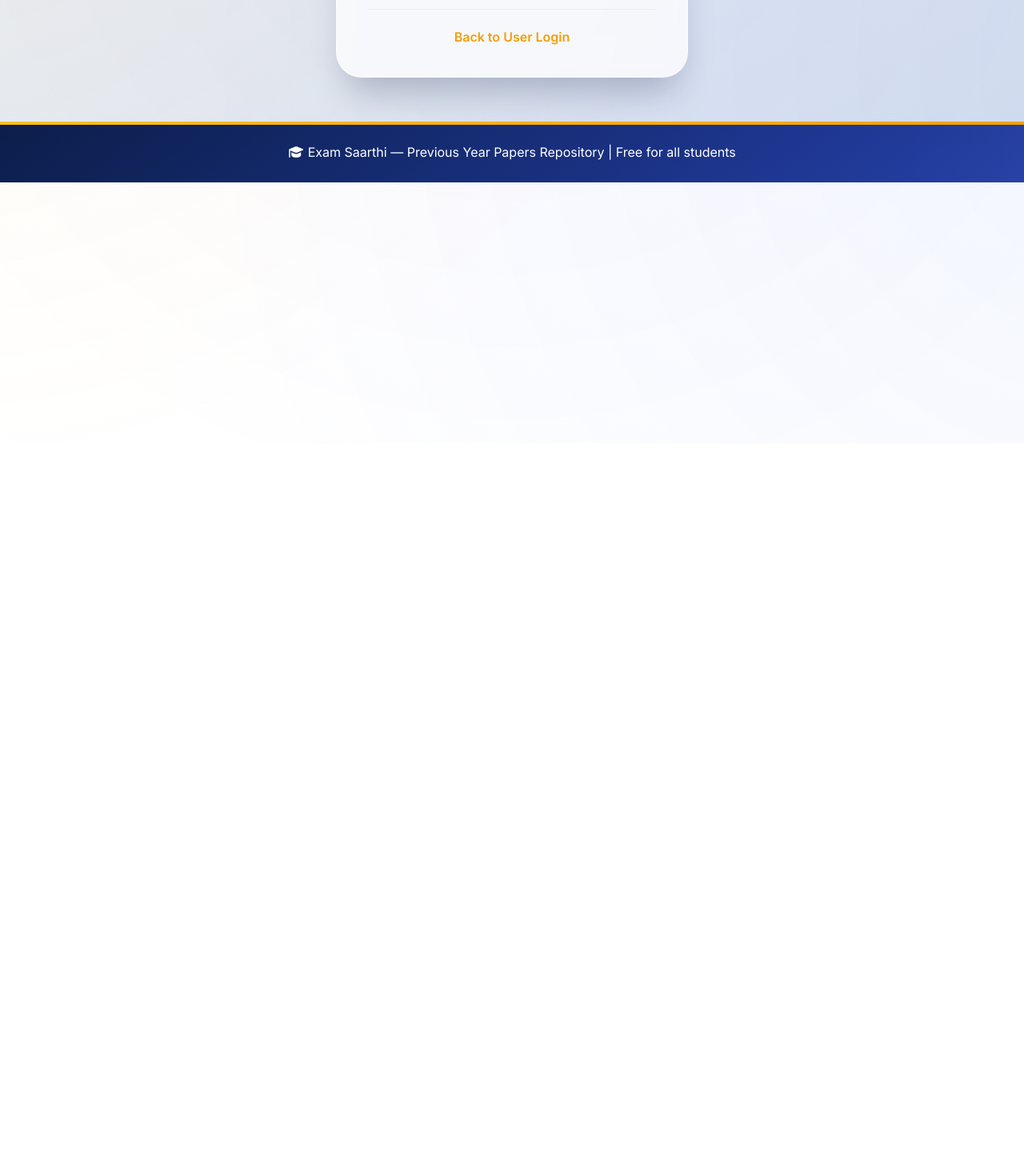
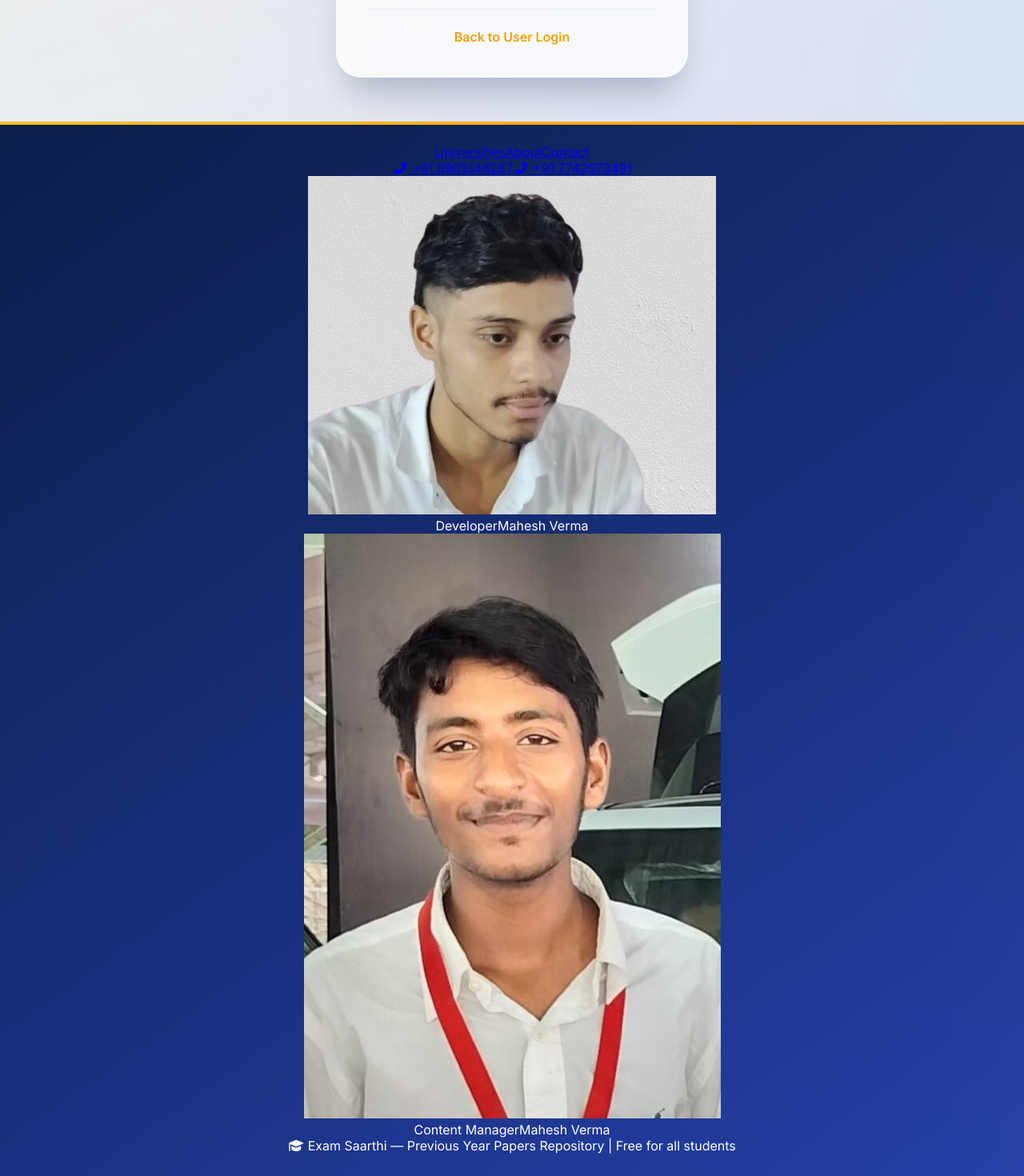
Before and after one commit to pandit777/Exam-Saarthi, a React (Vite) app in the folder frontend/: page /admin/login in a window 1280 px wide. Shown: the part 646-2116 px from the top of the page at 80% size. Before the commit the page ends 874 px from the top, so only its background shows below. Built offline with nearby package versions, Linux system fonts and the light colour scheme; no server answers.

Commit message:
Update Footer.jsx

```diff
--- a/frontend/src/components/Footer.jsx
+++ b/frontend/src/components/Footer.jsx
@@ -1,9 +1,60 @@
 import React from 'react';
+import { Link } from 'react-router-dom';
+import devImg from '../assets/Dev.jpg';
+import editImg from '../assets/Edit.jpeg';
 
 function Footer() {
   return (
     <footer>
-      <p><i className="fas fa-graduation-cap"></i> Exam Saarthi — Previous Year Papers Repository | Free for all students</p>
+      <div className="footer-links">
+        <Link to="/university">Universities</Link>
+        <Link to="/about">About</Link>
+        <Link to="/contact">Contact</Link>
+      </div>
+
+      {/* ===== CONTACT NUMBERS ===== */}
+      <div className="footer-contacts">
+        <a href="tel:8901346287" className="footer-contact-item">
+          <i className="fas fa-phone-alt"></i> +91 8901346287
+        </a>
+        <a href="tel:7742973491" className="footer-contact-item">
+          <i className="fas fa-phone-alt"></i> +91 7742973491
+        </a>
+      </div>
+
+      {/* ===== TEAM / CREDITS ===== */}
+      <div className="footer-team">
+        <div className="team-member">
+          <img
+            src={devImg}
+            alt="Developer"
+            className="team-img"
+            onError={(e) => (e.target.style.display = 'none')}
+          />
+          <div className="team-info">
+            <span className="team-role">Developer</span>
+            <span className="team-name">Mahesh Verma</span>
+          </div>
+        </div>
+
+        <div className="team-member">
+          <img
+            src={editImg}
+            alt="Content Manager"
+            className="team-img"
+            onError={(e) => (e.target.style.display = 'none')}
+          />
+          <div className="team-info">
+            <span className="team-role">Content Manager</span>
+            <span className="team-name">Mahesh Verma</span>
+          </div>
+        </div>
+      </div>
+
+      <p className="footer-tagline">
+        <i className="fas fa-graduation-cap"></i> Exam Saarthi — Previous Year
+        Papers Repository | Free for all students
+      </p>
     </footer>
   );
 }
```
